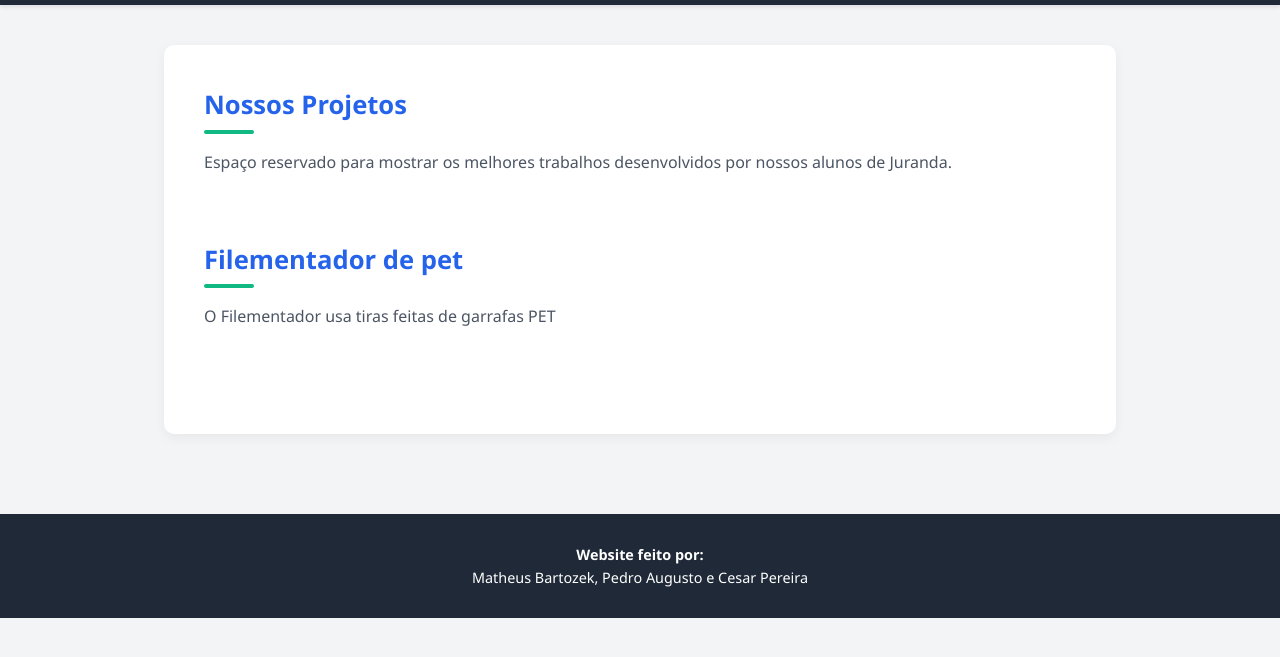
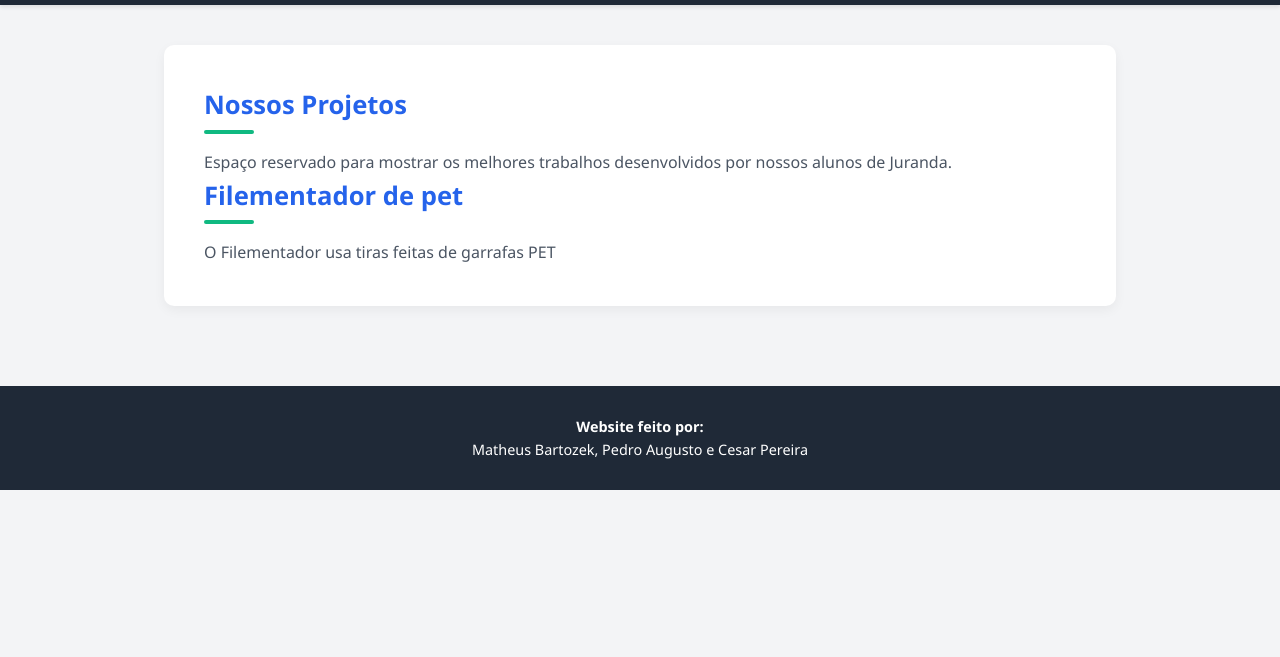
Before and after one commit to profcesarPC/salamakermaffei-0, a plain HTML site: page projetos.html in a window 1280 px wide. Shown: the part 101-758 px from the top of the page. Drawn offline with Linux system fonts and the light colour scheme.

Commit message:
mudanças

```diff
--- a/style.css
+++ b/style.css
@@ -130,9 +130,10 @@ nav a:hover {
 
 .section p {
     margin-top: 2rem;
-    margin-bottom: 4rem;
     color: #4b5563;
 }
+
+
 
 /* ==========================================
    GRID DE RECURSOS E CARDS
```
